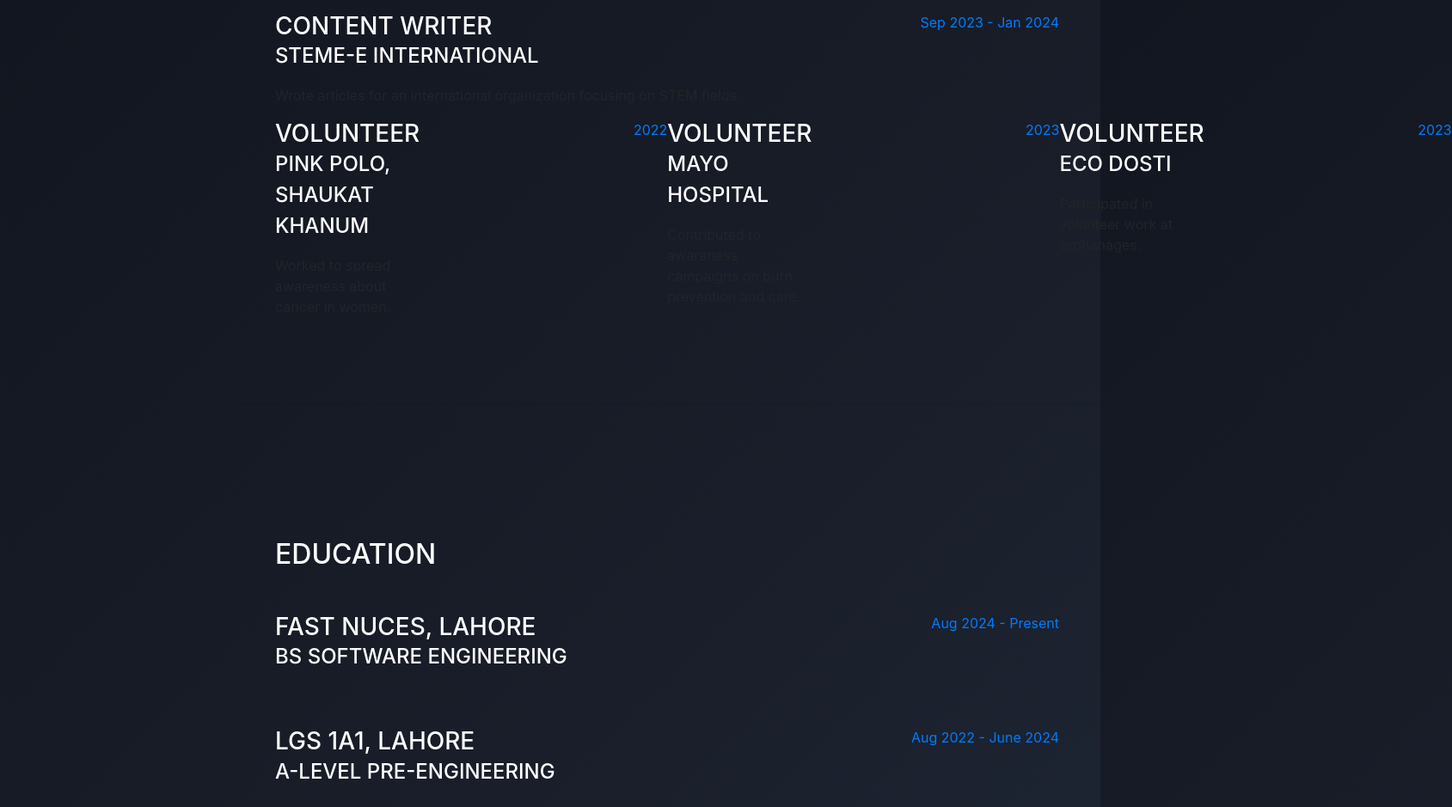
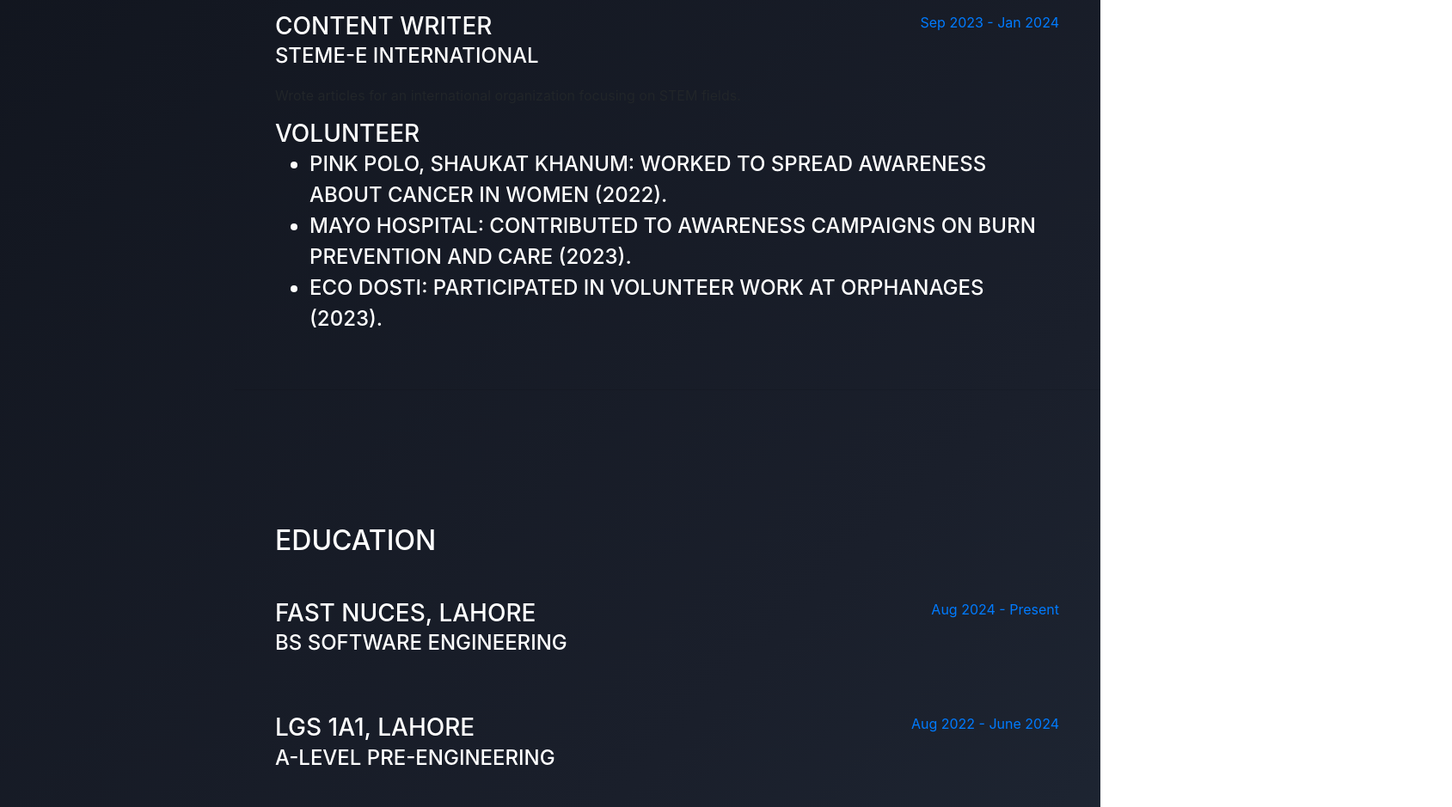
Before and after one commit to Zai-if/Zainab-Iftikhar, a website with bundled scripts: page index.html in a window 1280 px wide. Shown: the part 1640-2579 px from the top of the page at 86% size, 1689 px wide, since content can reach past the window. Built offline with nearby package versions, Linux system fonts and the light colour scheme; a web font is replaced by a local one.

Commit message:
Update index.html

```diff
--- a/index.html
+++ b/index.html
@@ -165,35 +165,18 @@
           </div>
         </div>
         <div class="resume-item d-flex flex-column flex-md-row justify-content-between">
-          <div class="resume-content">
-            <h3 class="mb-0">Volunteer</h3>
-            <div class="subheading mb-3">Pink Polo, Shaukat Khanum</div>
-            <p>Worked to spread awareness about cancer in women.</p>
-          </div>
-          <div class="resume-date text-md-right">
-            <span class="text-primary">2022</span>
-          </div>
-            <div class="resume-item d-flex flex-column flex-md-row justify-content-between mb-5">
-          <div class="resume-content">
-            <h3 class="mb-0">Volunteer</h3>
-            <div class="subheading mb-3">Mayo Hospital</div>
-            <p>Contributed to awareness campaigns on burn prevention and care.</p>
-          </div>
-          <div class="resume-date text-md-right">
-            <span class="text-primary">2023</span>
-          </div>
-        </div>
+  <div class="resume-content">
+    <h3 class="mb-0">Volunteer</h3>
+    <div class="subheading mb-3">
+      <ul>
+        <li>Pink Polo, Shaukat Khanum: Worked to spread awareness about cancer in women (2022).</li>
+        <li>Mayo Hospital: Contributed to awareness campaigns on burn prevention and care (2023).</li>
+        <li>Eco Dosti: Participated in volunteer work at orphanages (2023).</li>
+      </ul>
+    </div>
+  </div>
+</div>
 
-        <div class="resume-item d-flex flex-column flex-md-row justify-content-between mb-5">
-          <div class="resume-content">
-            <h3 class="mb-0">Volunteer</h3>
-            <div class="subheading mb-3">Eco Dosti</div>
-            <p>Participated in volunteer work at orphanages.</p>
-          </div>
-          <div class="resume-date text-md-right">
-            <span class="text-primary">2023</span>
-          </div>
-        </div>
         </div>
 
 
```
